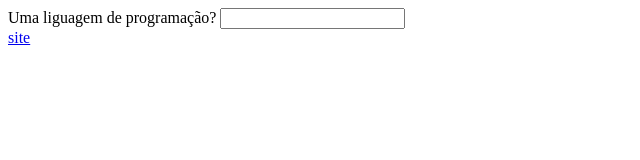
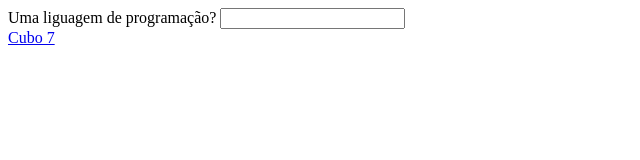
Before and after one commit to owalmirneto/autocomplete, a plain HTML site: page index.html in a window 1280 px wide. Shown: the full height of the page, 0-640 px from the left. Drawn offline with Linux system fonts and the light colour scheme.

Commit message:
corrigindo o link

```diff
--- a/index.html
+++ b/index.html
@@ -1,7 +1,3 @@
-<!--
-To change this template, choose Tools | Templates
-and open the template in the editor.
--->
 <!DOCTYPE HTML PUBLIC "-//W3C//DTD HTML 4.01 Transitional//EN">
 <html>
     <head>
@@ -25,7 +21,7 @@ and open the template in the editor.
     <body>
         Uma liguagem de programação?
         <input id="input" /> <br />
-        <a href="http://cubo7.ismywebsite.com">site</a>
+        <a href="http://cubo7.ismywebsite.com">Cubo 7</a>
     </body>
 
 </html>
```
